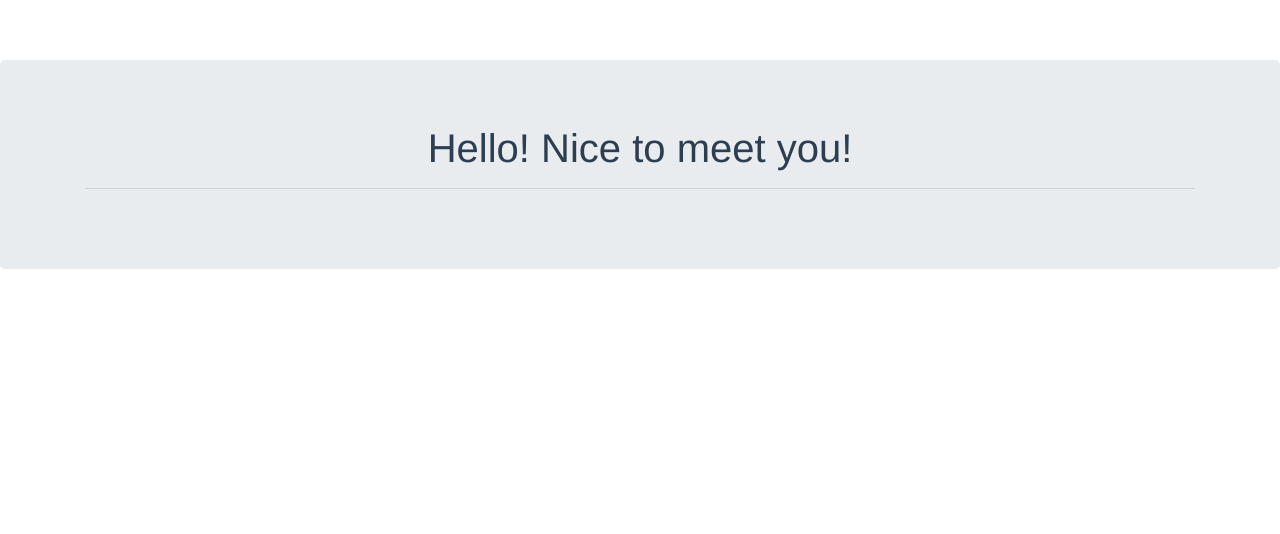
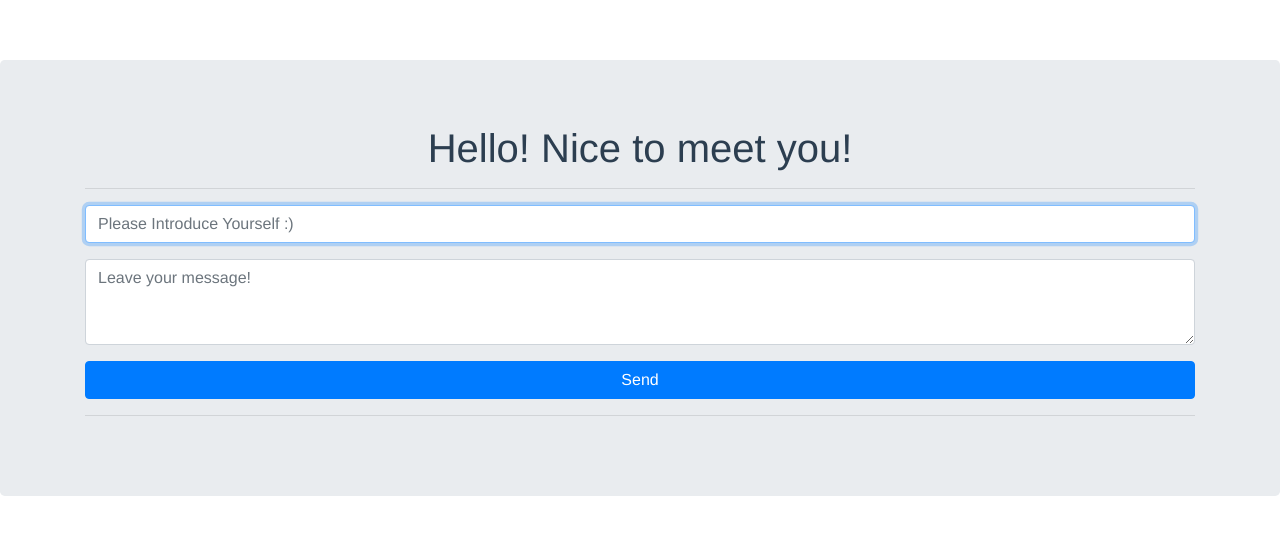
Before and after one commit to noximus/Vue-BS-chap-01, a Vue app in the folder please-introduce-yourself/: page / in a window 1280 px wide. Shown: the top 534 px of the page. Built offline with nearby package versions, Linux system fonts and the light colour scheme; what vuefire would draw is missing.

Commit message:
added form with bootstrap styles

```diff
--- a/please-introduce-yourself/src/App.vue
+++ b/please-introduce-yourself/src/App.vue
@@ -2,7 +2,17 @@
   <div id="app" class="jumbotron">
     <div class="container">
       <h1>Hello! Nice to meet you!</h1>
-      <hr>
+      <hr />
+      <form action="">
+        <div class="form-group">
+          <input class="form-control" type="text" maxlength="40" autofocus="true" placeholder="Please Introduce Yourself :)">
+        </div>
+        <div class="form-group">
+          <textarea class="form-control" placeholder="Leave your message!" rows="3"></textarea>
+        </div>
+        <button class="btn btn-primary btn-block" type="submit">Send</button>
+      </form>
+      <hr />
       <div class="card-group">
         <div class="card p-4" v-for="message in messages" v-bind:key="message.id">
           <div class="card-block">
```
